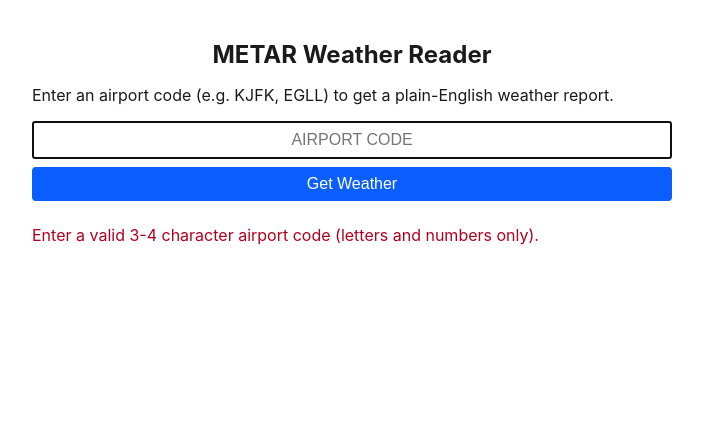
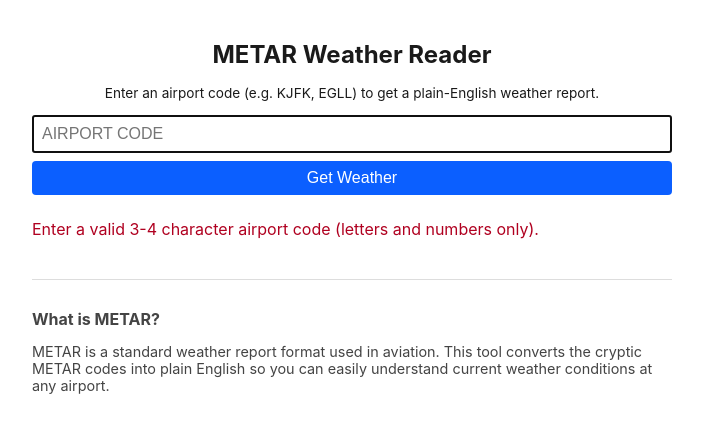
Before and after one commit to NovaManCanada/METAR-READER, a Flask app: page /metar in a window 1280 px wide. Shown: the top 433 px of the page, without its empty margins (288-991 px from the left). Run offline with Flask 3, Linux system fonts and the light colour scheme.

Commit message:
Style intro text, left-align input, add METAR info block
Co-Authored-By: Claude Sonnet 5 <noreply@anthropic.com>

```diff
--- a/templates/index.html
+++ b/templates/index.html
@@ -9,17 +9,20 @@
         body { font-family: -apple-system, Segoe UI, Arial, sans-serif; max-width: 640px; margin: 40px auto; padding: 0 16px; color: #1a1a1a; }
         h1 { font-size: 1.5rem; text-align: center; }
         form { display: flex; flex-direction: column; gap: 8px; margin-bottom: 24px; }
-        input[type=text] { padding: 8px; font-size: 1rem; text-transform: uppercase; text-align: center; }
+        input[type=text] { padding: 8px; font-size: 1rem; text-transform: uppercase; text-align: left; }
         button { padding: 8px 16px; font-size: 1rem; cursor: pointer; background: #0b5fff; color: #ffffff; border: none; border-radius: 4px; }
         .error { color: #b00020; margin-bottom: 16px; }
         .summary { font-size: 1.2rem; background: #f0f6ff; padding: 16px; border-radius: 8px; }
         .raw { font-family: monospace; background: #f5f5f5; padding: 8px; border-radius: 4px; word-break: break-all; }
         .details { margin-top: 12px; }
+        .intro { text-align: center; font-size: 0.85rem; }
+        .about { margin-top: 40px; padding-top: 16px; border-top: 1px solid #ddd; font-size: 0.9rem; color: #444; }
+        .about h2 { font-size: 1rem; }
     </style>
 </head>
 <body>
     <h1>METAR Weather Reader</h1>
-    <p>Enter an airport code (e.g. KJFK, EGLL) to get a plain-English weather report.</p>
+    <p class="intro">Enter an airport code (e.g. KJFK, EGLL) to get a plain-English weather report.</p>
 
     <form action="/metar" method="get">
         <input type="text" name="airport_code" placeholder="Airport code" value="{{ airport_code }}" maxlength="4" required autofocus>
@@ -41,5 +44,10 @@
             <p class="raw">{{ result.raw }}</p>
         </div>
     {% endif %}
+
+    <div class="about">
+        <h2>What is METAR?</h2>
+        <p>METAR is a standard weather report format used in aviation. This tool converts the cryptic METAR codes into plain English so you can easily understand current weather conditions at any airport.</p>
+    </div>
 </body>
 </html>
```
